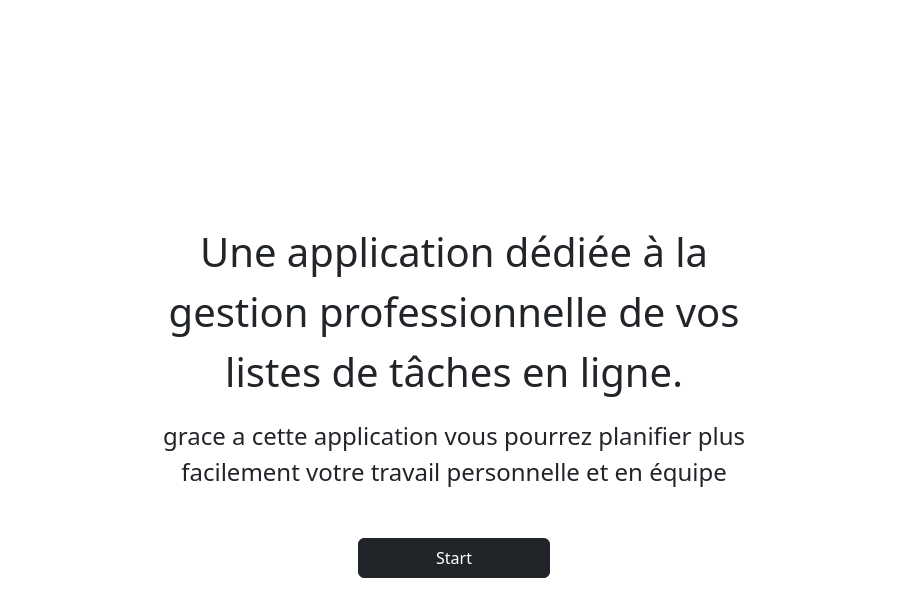
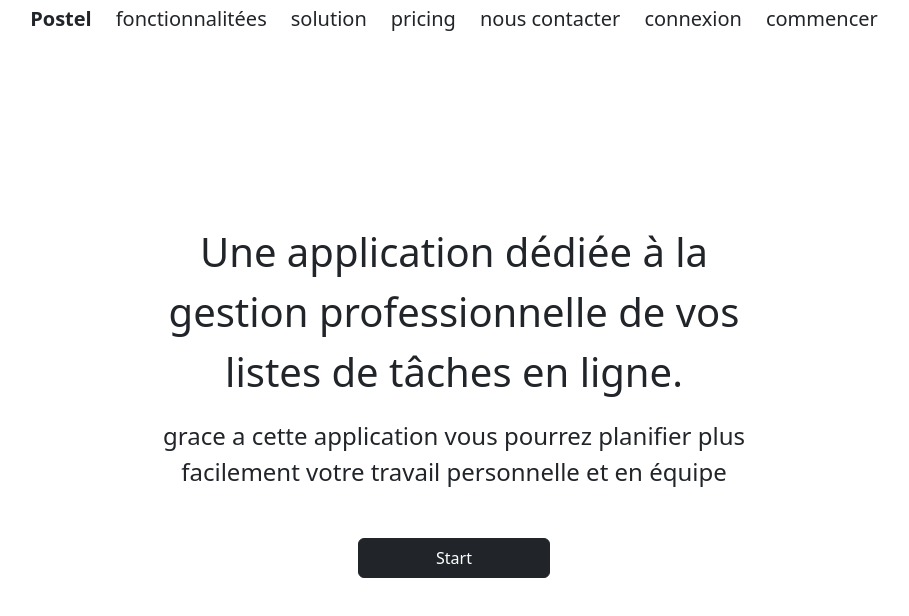
Before and after one commit to ZacharyDevProjects/app-de-todo-v2, a React (Vite) app in the folder front/: page / in a window 1280 px wide. Shown: the top 616 px of the page, without its empty margins (186-1095 px from the left). Built offline with nearby package versions, Linux system fonts and the light colour scheme.

Commit message:
route pour logIn

```diff
--- a/front/src/App.jsx
+++ b/front/src/App.jsx
@@ -1,15 +1,27 @@
 import "./App.css";
 import Acceuil from "./components/acceuil/form";
+import Header from "./components/header/header";
+import Login from "./components/logIn/form";
 import { Route, BrowserRouter as Router, Routes } from "react-router-dom";
 
 
 
 function App() {
+  function Salut() {
+    return (
+      <>
+      <Header/>
+      <Acceuil/>
+      </>
+    );
+  }
+
   return (
     <>
     <Router>
       <Routes>
-        <Route path="/" element={<Acceuil/>}/>
+        <Route path="/" element={<Salut/>}/>
+        <Route path="/login" element={<Login/>}/>
       </Routes>
     </Router>
     </>
```
